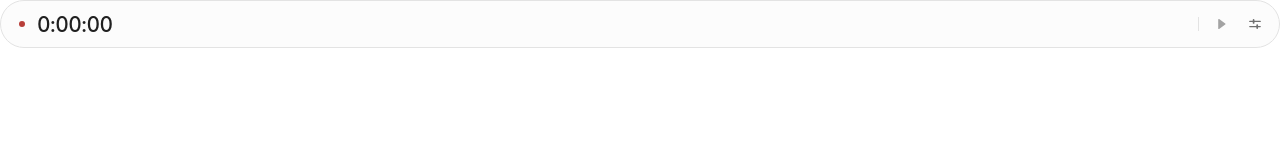
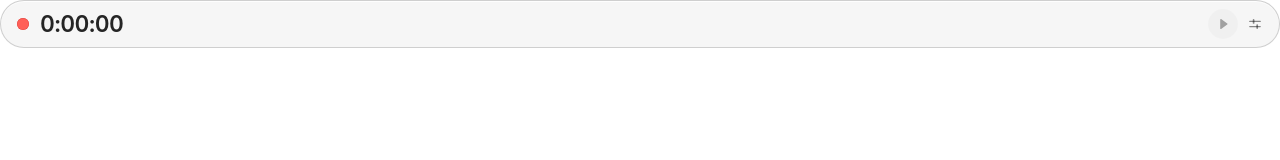
Before and after one commit to KidCoderT/on-hours, a React (Vite) app in the folder desktop/: page / in a window 1280 px wide. Shown: the top 160 px of the page. Built offline with nearby package versions, Linux system fonts and the light colour scheme.

Commit message:
feat(baseline): redesign the Baseline pill as a Mac-style panel

```diff
--- a/desktop/package.json
+++ b/desktop/package.json
@@ -12,6 +12,7 @@
     "compare": "node ../scripts/shots/compare.mjs"
   },
   "dependencies": {
+    "@fontsource-variable/inter": "^5.3.0",
     "@fontsource-variable/source-serif-4": "^5.3.1",
     "@tauri-apps/api": "^2",
     "@tauri-apps/plugin-autostart": "~2",
--- a/desktop/src/themes/baseline/Pill.tsx
+++ b/desktop/src/themes/baseline/Pill.tsx
@@ -1,16 +1,20 @@
+import "@fontsource-variable/inter"; // stands in for SF Pro where the system has none (Windows)
 import { fmtClock } from "../../lib/format";
 import { PauseIcon, PlayIcon, SlidersIcon } from "../../components/icons";
 import type { PillModel } from "../types";
 import "./pill.css";
 
-/** The original pill: a status dot (red paused, yellow working, green goal met) and today's total. */
+/**
+ * A Mac panel. The status light is a window traffic light: red paused, yellow working,
+ * green goal met. Once the pause is long the red light bounces, then breathes.
+ * Rules: design/DIRECTION_BASELINE.md.
+ */
 function Pill({ m }: { m: PillModel }) {
   return (
-    <div className="pill" data-theme="baseline" data-running={m.running} data-done={m.done}>
-      <span className="dot" aria-hidden="true" />
+    <div className="pill" data-theme="baseline" data-running={m.running} data-done={m.done} data-pause={m.pause}>
+      <span className="light" aria-hidden="true" />
       <span className="time" aria-hidden="true">{fmtClock(m.elapsedMs)}</span>
-      <span className="rule" aria-hidden="true" />
-      <button type="button" onClick={m.toggle} disabled={!m.ready} aria-label={m.running ? "Pause" : "Start"}>
+      <button type="button" className="toggle" onClick={m.toggle} disabled={!m.ready} aria-label={m.running ? "Pause" : "Start"}>
         {m.running ? <PauseIcon /> : <PlayIcon />}
       </button>
       {m.showSettingsButton && (
--- a/desktop/src/themes/baseline/pill.css
+++ b/desktop/src/themes/baseline/pill.css
@@ -1,79 +1,125 @@
-/* Baseline: the app's own tokens (styles/tokens.css), so it follows the settings window's look. */
+/* Baseline: a Mac panel. Rules and reasons live in design/DIRECTION_BASELINE.md.
+   Traffic-light colours are the window buttons' own; the rim is each one's darker edge. */
 .pill[data-theme="baseline"] {
-  --dot: var(--red);
+  --surface: #f6f6f6;
+  --border: #00000029;
+  --highlight: inset 0 1px 0 #ffffffd9;
+  --label: #000000d9;      /* primary label */
+  --label-2: #00000073;    /* secondary: the settings glyph */
+  --fill: #0000000f;       /* control fill */
+  --fill-hover: #0000001c;
+  --fill-pressed: #0000002b;
+  --accent: #007aff;
+  --red: #ff5f57;    --red-rim: #e0443e;
+  --yellow: #febc2e; --yellow-rim: #dea123;
+  --green: #28c840;  --green-rim: #1aab29;
+  --light: var(--red);
+  --rim: var(--red-rim);
   display: flex;
   align-items: center;
   width: 100%;
   height: 48px;
-  padding: 0 7px 0 18px;
+  padding: 0 9px 0 16px;
   background: var(--surface);
-  color: var(--ink);
-  border: 1px solid var(--edge);
+  color: var(--label);
+  border: 1px solid var(--border);
   border-radius: 999px;
+  box-shadow: var(--highlight);
+  font-family: -apple-system, BlinkMacSystemFont, "Inter Variable", sans-serif;
   user-select: none;
   cursor: default;
 }
-.pill[data-theme="baseline"][data-running="true"] { --dot: var(--yellow); }
-.pill[data-theme="baseline"][data-done="true"] { --dot: var(--green); }
+@media (prefers-color-scheme: dark) {
+  .pill[data-theme="baseline"] {
+    --surface: #2a2a2c;
+    --border: #000000a6;
+    --highlight: inset 0 0 0 1px #ffffff1f;
+    --label: #ffffffd9;
+    --label-2: #ffffff73;
+    --fill: #ffffff17;
+    --fill-hover: #ffffff26;
+    --fill-pressed: #ffffff38;
+    --accent: #0a84ff;
+  }
+}
 
-.pill[data-theme="baseline"] .dot { margin-right: 12px; }
-.pill[data-theme="baseline"] .dot::after {
+/* One light: red paused, yellow working, green goal met. The number never dims. */
+.pill[data-theme="baseline"][data-running="true"] { --light: var(--yellow); --rim: var(--yellow-rim); }
+.pill[data-theme="baseline"][data-done="true"] { --light: var(--green); --rim: var(--green-rim); }
+
+.pill[data-theme="baseline"] .light {
+  position: relative;
+  flex: none;
+  width: 12px;
+  height: 12px;
+  margin-right: 11px;
+  border-radius: 50%;
+  background: var(--light);
+  box-shadow: inset 0 0 0 0.5px var(--rim);
+}
+/* Long pause: the light bounces twice like a Dock icon asking for attention, then breathes like
+   a sleeping Mac's power light until work resumes. */
+.pill[data-theme="baseline"][data-pause="long"][data-done="false"] .light {
+  animation: baseline-bounce 1.1s cubic-bezier(0.3, 0, 0.3, 1) 1;
+}
+.pill[data-theme="baseline"][data-pause="long"][data-done="false"] .light::after {
   content: "";
   position: absolute;
-  inset: -1px;
+  inset: -4px;
   border-radius: 50%;
-  border: 1px solid var(--dot);
+  background: var(--red);
   opacity: 0;
+  animation: baseline-breathe 5s ease-in-out 1.1s infinite;
 }
-.pill[data-theme="baseline"][data-running="true"][data-done="false"] .dot::after {
-  animation: baseline-pulse 3s cubic-bezier(0.22, 0.61, 0.28, 1) infinite;
+@keyframes baseline-bounce {
+  0%, 50%, 100% { transform: translateY(0); }
+  25% { transform: translateY(-9px); }
+  75% { transform: translateY(-5px); }
 }
-@keyframes baseline-pulse {
-  0% { opacity: 0.45; transform: scale(1); }
-  55%, 100% { opacity: 0; transform: scale(2.2); }
+@keyframes baseline-breathe {
+  0%, 100% { opacity: 0; transform: scale(0.7); }
+  45% { opacity: 0.3; transform: scale(1.15); }
 }
 
 .pill[data-theme="baseline"] .time {
   flex: 1;
   min-width: 0;
-  font-size: 21px;
-  font-weight: 500;
+  font-size: 23px;
+  font-weight: 590; /* SF's semibold */
   line-height: 1;
-  letter-spacing: -0.025em;
+  letter-spacing: -0.02em;
   font-variant-numeric: tabular-nums;
   white-space: nowrap;
+  transition: color 0.2s ease-out;
 }
 
-.pill[data-theme="baseline"] .rule {
-  width: 1px;
-  height: 14px;
-  background: var(--edge);
-  margin-right: 5px;
-}
-
+/* Play/pause is the one control, so it alone sits on a fill. Settings is a bare glyph. */
 .pill[data-theme="baseline"] button {
   appearance: none;
   border: 0;
   padding: 0;
   flex: none;
-  width: 34px;
-  height: 34px;
+  width: 30px;
+  height: 30px;
   border-radius: 50%;
   display: grid;
   place-items: center;
   background: transparent;
-  color: var(--ink);
+  color: var(--label-2);
   cursor: pointer;
-  transition: background-color 0.12s, transform 0.12s;
+  transition: background-color 0.15s ease-out, transform 0.15s ease-out;
 }
-.pill[data-theme="baseline"] button:hover { background: var(--hover); }
-.pill[data-theme="baseline"] button:active { background: var(--pressed); transform: scale(0.96); }
-.pill[data-theme="baseline"] button:focus-visible { outline: 1.5px solid var(--ink); outline-offset: 1px; }
+.pill[data-theme="baseline"] .toggle { background: var(--fill); color: var(--label); }
+.pill[data-theme="baseline"] .settings-btn { margin-left: 2px; }
+.pill[data-theme="baseline"] button:hover { background: var(--fill-hover); }
+.pill[data-theme="baseline"] button:active { background: var(--fill-pressed); transform: scale(0.94); }
+.pill[data-theme="baseline"] button:focus-visible { outline: 3px solid color-mix(in srgb, var(--accent) 55%, transparent); outline-offset: 0; }
 .pill[data-theme="baseline"] button:disabled { opacity: 0.4; cursor: default; }
 .pill[data-theme="baseline"] button svg { width: 16px; height: 16px; display: block; }
-.pill[data-theme="baseline"] .settings-btn { color: var(--icon); }
 
 @media (prefers-reduced-motion: reduce) {
-  .pill[data-theme="baseline"] .dot::after { animation: none !important; }
+  .pill[data-theme="baseline"] .light,
+  .pill[data-theme="baseline"] .light::after { animation: none !important; }
+  .pill[data-theme="baseline"] .time,
   .pill[data-theme="baseline"] button { transition: none; }
 }
--- a/desktop/src/themes/registry.ts
+++ b/desktop/src/themes/registry.ts
@@ -1,7 +1,8 @@
 import BaselinePill from "./baseline/Pill";
 import InstrumentPill from "./instrument/Pill";
 import LedgerPill from "./ledger/Pill";
-// App palettes: the settings window takes the active theme's colours and font (Baseline is the default).
+// App looks: the settings window takes the active theme's colours, font and control styling.
+// An app.css restyles the shared markup; it never adds or moves any.
 import "./instrument/app.css";
 import "./ledger/app.css";
 import type { PillTheme } from "./types";
@@ -13,9 +14,9 @@ export const THEMES = [
   {
     id: "baseline",
     name: "Baseline",
-    blurb: "The original. A status dot and a plain number.",
+    blurb: "A Mac panel. A traffic light and a plain number.",
     api: 1,
-    width: { withButton: 248, bare: 214 },
+    width: { withButton: 232, bare: 200 },
     Pill: BaselinePill,
   },
   {
--- a/desktop/src/windows/settings/SettingsWindow.tsx
+++ b/desktop/src/windows/settings/SettingsWindow.tsx
@@ -110,7 +110,7 @@ function DailyRhythm({ settings, loaded, save }: SettingsApi) {
         </select>
       </label>
       <label className="row">
-        <span className="row-copy"><span>Long pause after</span><small>When Instrument and Ledger turn red.</small></span>
+        <span className="row-copy"><span>Long pause after</span><small>When a paused pill turns red.</small></span>
         <span className="field">
           <input
             aria-label="Long pause after, in minutes" type="number" min={LONG_PAUSE_MIN.min} max={LONG_PAUSE_MIN.max} step={5}
```
Also changed, not shown: 2 other files (tests, documents, lock files or other folders).
